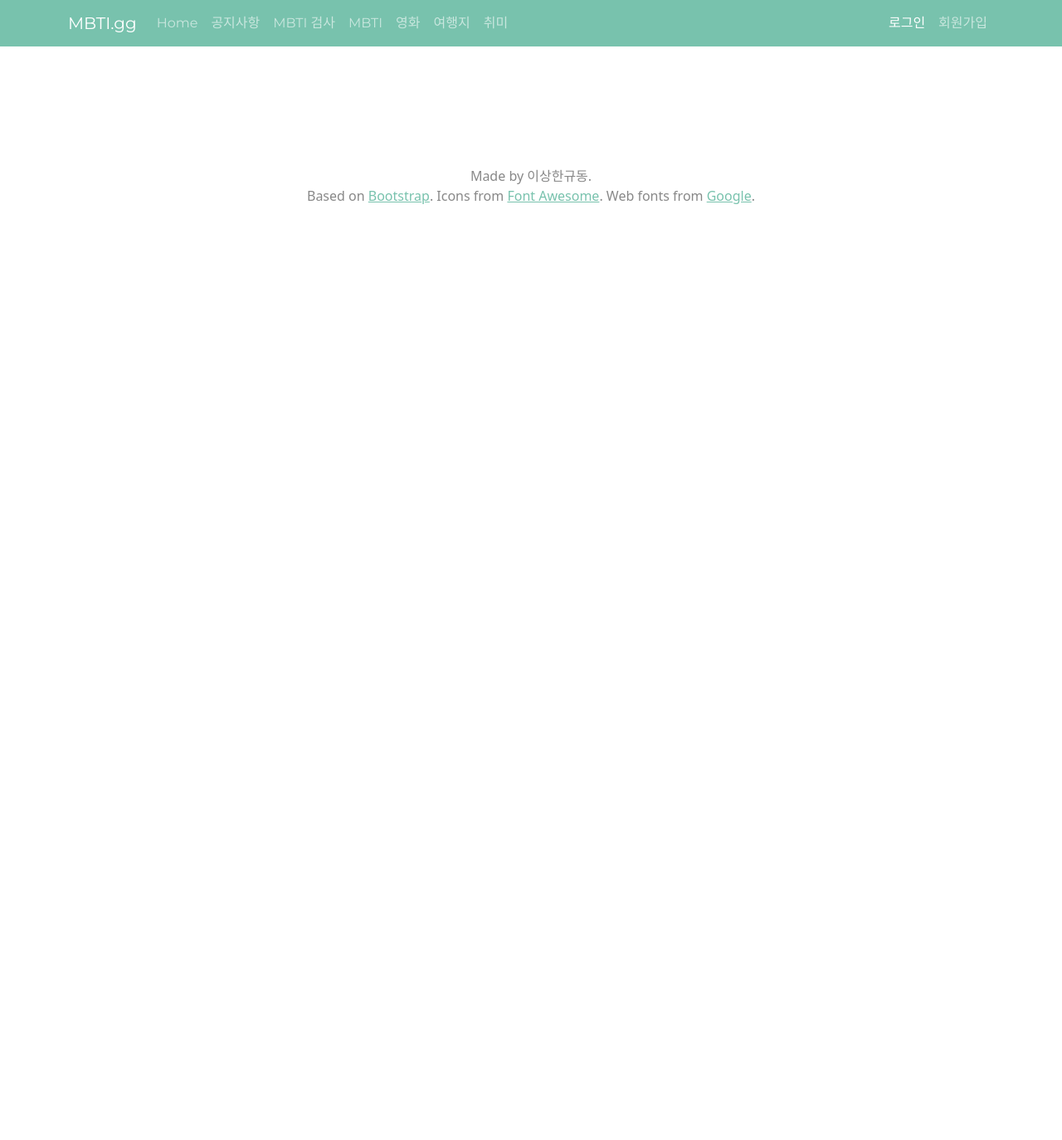
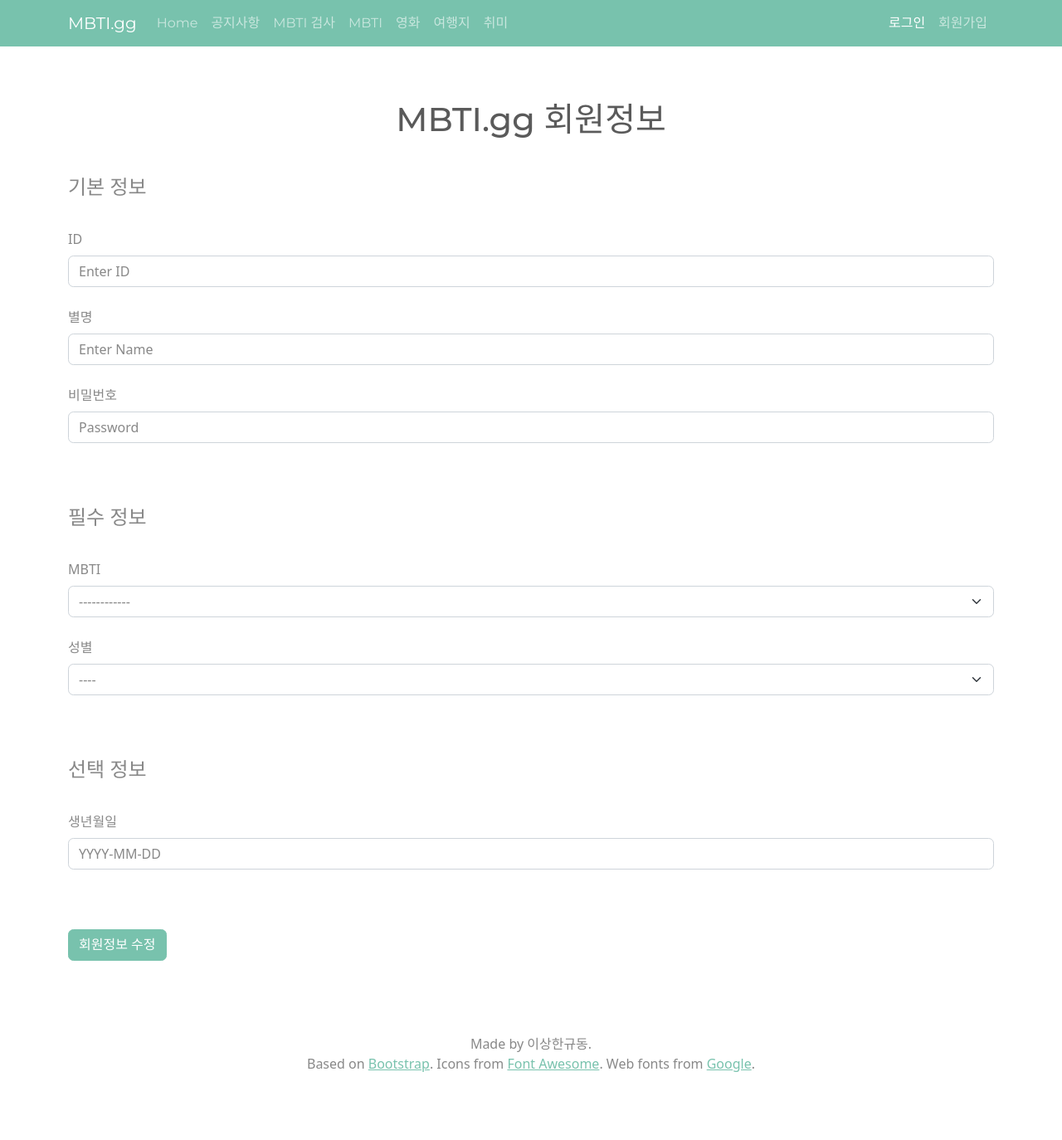
Before and after one commit to 2-Jihee/mc_semi_PJT, a Django app: page /user/info in a window 1280 px wide. Shown: the whole page at 83% size. Before the commit the page ends 246 px from the top, so only its background shows below. Run offline with Django 3.2, Linux system fonts and the light colour scheme; some libraries are stand-ins or nearby versions.

Commit message:
User: signup (under test).

```diff
--- a/mbti_gg/common/templates/header.html
+++ b/mbti_gg/common/templates/header.html
@@ -64,25 +64,25 @@
                     <li class="nav-item dropdown">
                         <a class="nav-link dropdown-toggle" data-bs-toggle="dropdown" href="#" role="button" aria-haspopup="true" aria-expanded="false">{% if selected_mbti == '' %}MBTI를 선택하세요{% else %}선택된 MBTI: {{selected_mbti}}{% endif %}<span class="caret"></span></a>
                         <div class="dropdown-menu">
-                            <a class="dropdown-item" href=".?mbti=xNTx"><strong>xNTx: 분석가형</strong></a>
+                            <a class="dropdown-item" href="#"><strong>xNTx: 분석가형</strong></a>
                             <a class="dropdown-item" href=".?mbti=INTJ">· INTJ: 용의주도한 전략가</a>
                             <a class="dropdown-item" href=".?mbti=INTP">· INTP: 논리적인 사색가</a>
                             <a class="dropdown-item" href=".?mbti=ENTJ">· ENTJ: 대담한 통솔자</a>
                             <a class="dropdown-item" href=".?mbti=ENTP">· ENTP: 뜨거운 논쟁을 즐기는 변론가</a>
                             <div class="dropdown-divider"></div>
-                            <a class="dropdown-item" href=".?mbti=xNFx"><strong>xNFx: 외교관형</strong></a>
+                            <a class="dropdown-item" href="#"><strong>xNFx: 외교관형</strong></a>
                             <a class="dropdown-item" href=".?mbti=INFJ">· INFJ: 선의의 옹호자</a>
                             <a class="dropdown-item" href=".?mbti=INFP">· INFP: 열정적인 중재자</a>
                             <a class="dropdown-item" href=".?mbti=ENFJ">· ENFJ: 정의로운 사회운동가</a>
                             <a class="dropdown-item" href=".?mbti=ENFP">· ENFP: 재기발랄한 활동가</a>
                             <div class="dropdown-divider"></div>
-                            <a class="dropdown-item" href=".?mbti=xSxJ"><strong>xSxJ: 관리자형</strong></a>
+                            <a class="dropdown-item" href="#"><strong>xSxJ: 관리자형</strong></a>
                             <a class="dropdown-item" href=".?mbti=ISTJ">· ISTJ: 청렴결백한 논리주의자</a>
                             <a class="dropdown-item" href=".?mbti=ISFJ">· ISFJ: 용감한 수호자</a>
                             <a class="dropdown-item" href=".?mbti=ESTJ">· ESTJ: 엄격한 관리자</a>
                             <a class="dropdown-item" href=".?mbti=ESFJ">· ESFJ: 사교적인 외교관</a>
                             <div class="dropdown-divider"></div>
-                            <a class="dropdown-item" href=".?mbti=xSxP"><strong>xSxP: 탐험가형</strong></a>
+                            <a class="dropdown-item" href="#"><strong>xSxP: 탐험가형</strong></a>
                             <a class="dropdown-item" href=".?mbti=ISTP">· ISTP: 만능 재주꾼</a>
                             <a class="dropdown-item" href=".?mbti=ISFP">· ISFP: 호기심 많은 예술가</a>
                             <a class="dropdown-item" href=".?mbti=ESTP">· ESTP: 모험을 즐기는 사업가</a>
--- a/mbti_gg/user/templates/user/info.html
+++ b/mbti_gg/user/templates/user/info.html
@@ -4,9 +4,76 @@
 
 <html>
 <body>
-    <div class="container">
-
-    </div>
+  <div class="container">
+    <h1 align="center">MBTI.gg 회원정보</h1></p>
+    <form action="./signup/submit" method="post">
+      {% csrf_token %}
+      <fieldset>
+        <legend class="mt-4">기본 정보</legend>
+        <div class="form-group">
+          <label class="form-label mt-4">ID</label>
+          <input type="text" class="form-control" placeholder="Enter ID" name="user_id">
+        </div>
+        <div class="form-group">
+          <label class="form-label mt-4">별명</label>
+          <input type="text" class="form-control" placeholder="Enter Name" name="name">
+        </div>
+        <div class="form-group">
+          <label class="form-label mt-4">비밀번호</label>
+          <input type="password" class="form-control" placeholder="Password" name="pwd">
+        </div>
+        <br>
+        <br>
+      </fieldset>
+      <fieldset>
+        <legend class="mt-4">필수 정보</legend>
+        <div class="form-group">
+          <label class="form-label mt-4">MBTI</label>
+          <select class="form-select" name="mbti_id">
+            <option value selected>------------</option>
+            <option value="INTJ">INTJ: 용의주도한 전략가</option>
+            <option value="INTP">INTP: 논리적인 사색가</option>
+            <option value="ENTJ">ENTJ: 대담한 통솔자</option>
+            <option value="ENTP">ENTP: 뜨거운 논쟁을 즐기는 변론가</option>
+            <option value="INFJ">INFJ: 선의의 옹호자</option>
+            <option value="INFP">INFP: 열정적인 중재자</option>
+            <option value="ENFJ">ENFJ: 정의로운 사회운동가</option>
+            <option value="ENFP">ENFP: 재기발랄한 활동가</option>
+            <option value="ISTJ">ISTJ: 청렴결백한 논리주의자</option>
+            <option value="ISFJ">ISFJ: 용감한 수호자</option>
+            <option value="ESTJ">ESTJ: 엄격한 관리자</option>
+            <option value="ESFJ">ESFJ: 사교적인 외교관</option>
+            <option value="ISTP">ISTP: 만능 재주꾼</option>
+            <option value="ISFP">ISFP: 호기심 많은 예술가</option>
+            <option value="ESTP">ESTP: 모험을 즐기는 사업가</option>
+            <option value="ESFP">ESFP: 자유로운 영혼의 연예인</option>
+          </select>
+        </div>
+        <div class="form-group">
+          <label class="form-label mt-4">성별</label>
+          <select class="form-select" name="gender">
+            <option value selected>----</option>
+            <option value="M">남성</option>
+            <option value="F">여성</option>
+          </select>
+        </div>
+        <br>
+        <br>
+      </fieldset>
+      <fieldset>
+        <legend class="mt-4">선택 정보</legend>
+        <div class="form-group">
+          <label class="form-label mt-4">생년월일</label>
+          <input type="text" class="form-control" placeholder="YYYY-MM-DD" name="birth_dt">
+        </div>
+        <br>
+        <br>
+      </fieldset>
+      <label class="form-label mt-4">
+        <button type="submit" class="btn btn-primary">회원정보 수정</button>
+      </label>
+    </form>
+  </div>
 </body>
 </html>
 
--- a/mbti_gg/user/templates/user/signup.html
+++ b/mbti_gg/user/templates/user/signup.html
@@ -5,6 +5,7 @@
 <html>
 <body>
   <div class="container">
+    <h1 align="center">MBTI.gg 회원가입</h1></p>
     <form action="./signup/submit" method="post">
       {% csrf_token %}
       <fieldset>
@@ -69,7 +70,7 @@
         <br>
       </fieldset>
       <label class="form-label mt-4">
-        <button type="submit" class="btn btn-primary">Submit</button>
+        <button type="submit" class="btn btn-primary">회원가입 신청</button>
       </label>
     </form>
   </div>
```
